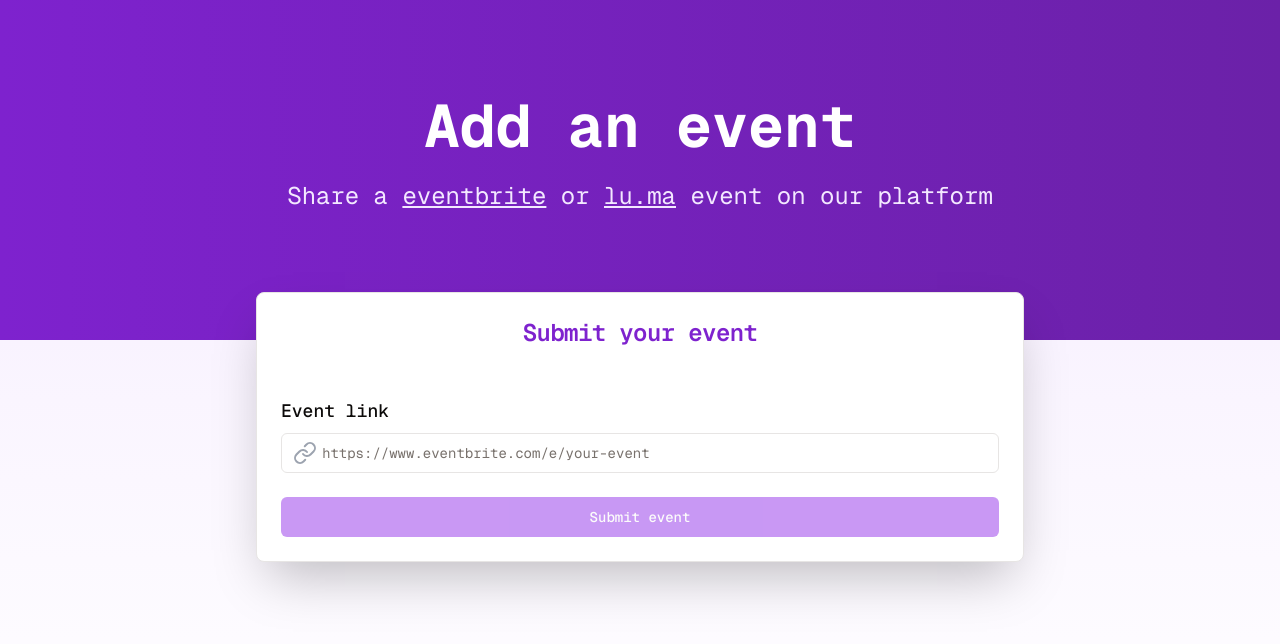
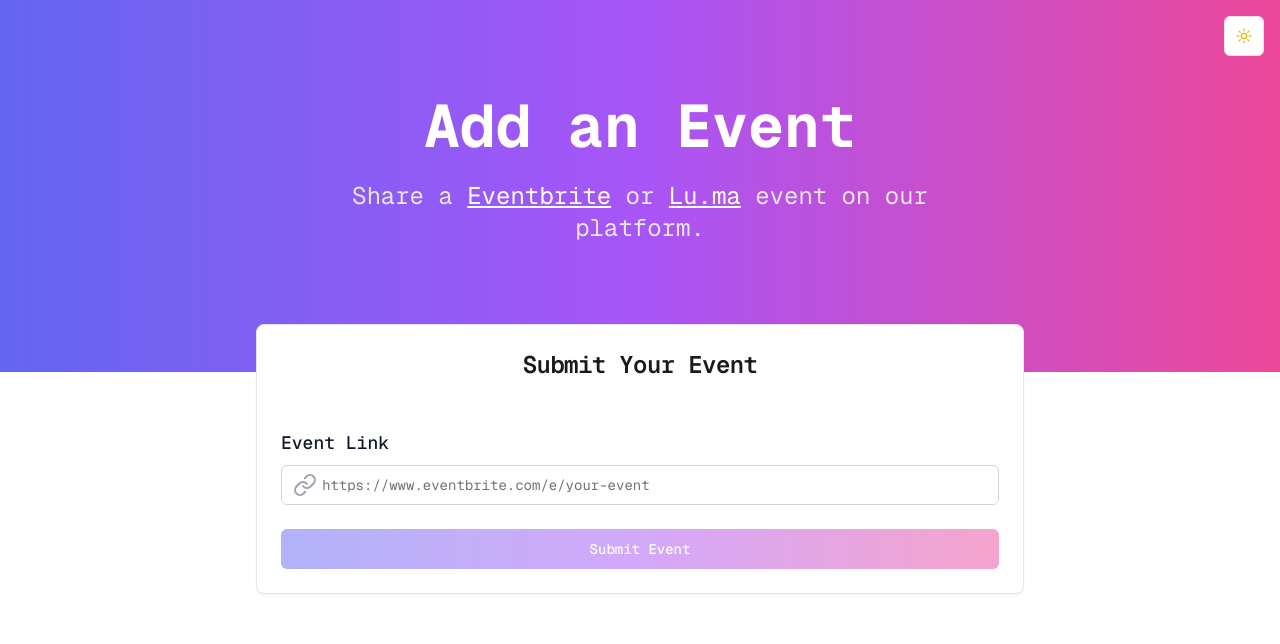
Before and after one commit to jovantan88/HackOMania-Ongod, a Next.js app in the folder hackomania-ongod/: page /register-event in a window 1280 px wide. Shown: the top 644 px of the page. Built offline with nearby package versions, Linux system fonts and the light colour scheme; no server answers.

Commit message:
dark mode

```diff
--- a/hackomania-ongod/src/app/page.js
+++ b/hackomania-ongod/src/app/page.js
@@ -1,7 +1,7 @@
 "use client"
 
 import * as React from "react"
-import { MapPin, Search, Calendar } from 'lucide-react'
+import { MapPin, Search, Calendar, Sun, Moon, Github, Plus } from 'lucide-react'
 import Map, { Marker } from "react-map-gl/mapbox";
 import { Popup, FlyToInterpolator } from "react-map-gl/mapbox";
 import "mapbox-gl/dist/mapbox-gl.css"
@@ -52,6 +52,11 @@
   const [selectedEvent, setSelectedEvent] = React.useState(null)
   const [selectedDetail, setSelectedDetail] = React.useState(null)
   const [session, setSession] = React.useState(null);
+  const [darkMode, setDarkMode] = React.useState(false)
+
+  const mapStyle = darkMode
+    ? "mapbox://styles/kyouran/cm76pavwu00kq01qv61yu5iid"
+    : "mapbox://styles/kyouran/cm763uly101st01r5ae8r2yun"
 
   // Function to handle hover on event card
   const handleEventHover = (event) => {
@@ -147,21 +152,27 @@
   };
 
   return (
-    <div className="flex h-screen flex-col relative">
-      <div className="absolute top-0 right-0 m-4 z-20">
+    <div className={darkMode ? "dark" : ""}>
+      <div className="flex h-screen flex-col relative bg-white dark:bg-gray-900 text-black dark:text-white">
+        <div className="absolute top-0 right-0 m-4 z-20 flex items-center space-x-2">
           {session ? (
             <Button variant="outline" disabled>Logged in</Button>
           ) : (
-          <Button onClick={loginWithGitHub} variant="outline">Sign up with GitHub</Button>
+            <Button onClick={loginWithGitHub} variant="outline">
+              Sign up with <Github className="w-4 h-4 inline-block" />
+            </Button>
           )}
+          <Button variant="outline" onClick={() => setDarkMode(!darkMode)}>
+            {darkMode ? <Moon className="w-4 h-4" /> : <Sun className="w-4 h-4" />}
+          </Button>
         </div>
         <div className="flex flex-1 relative">
-        <div className="w-1/2 max-w-[500px] h-screen overflow-y-scroll border-l">
+          <div className="w-1/2 max-w-[500px] h-screen overflow-y-scroll border-l custom-scrollbar">
             <h2 className="text-xl font-bold p-4">Events</h2>
             {filteredEvents.map((event, index) => (
               <div
                 key={`event-list-${event.id}-${index}`}
-              className="cursor-pointer rounded border-b py-2 px-4 hover:bg-gray-100 transition-colors duration-200"
+                className="cursor-pointer rounded border-b py-2 px-4 hover:bg-gray-100 dark:hover:bg-gray-800 transition-colors duration-200"
                 onClick={() => setSelectedDetail(event)}
                 onMouseEnter={() => handleEventHover(event)}
                 onMouseLeave={handleEventLeave}
@@ -174,7 +185,7 @@
                       {event.location}
                     </p>
                     <div>
-                    <p className="text-xs text-gray-500 float-start text-bottom">{new Date(event.date).toDateString()}</p>
+                      <p className="text-xs text-gray-500 dark:text-gray-400 float-start text-bottom">{new Date(event.date).toDateString()}</p>
                       <p className="text-xs font-bold float-end">{event.price === 0 ? "Free" : `$${event.price}`}</p>
                     </div>
                   </div>
@@ -212,14 +223,14 @@
                 </Select>
               </div>
               <a href={`/register-event`}>
-              <Button>Add event</Button>
+                <Button><Plus className="w-4 h-4 mr-1" /> event</Button>
               </a>
             </div>
             <Map
               ref={mapRef}
               {...viewState}
               onMove={evt => setViewState(evt.viewState)}
-            mapStyle="mapbox://styles/kyouran/cm763uly101st01r5ae8r2yun"
+              mapStyle={mapStyle}
               mapboxAccessToken={process.env.NEXT_PUBLIC_MAPBOX_ACCESS_TOKEN}
             >
               {filteredEvents.map((event, index) => (
@@ -311,7 +322,7 @@
               <DialogDescription className="whitespace-normal break-words">
                 {selectedDetail?.description}
               </DialogDescription>
-            <p className="text-xs text-gray-500">
+              <p className="text-xs text-gray-500 dark:text-gray-400">
                 {selectedDetail?.date && `Date: ${selectedDetail.date}`}
               </p>
             </DialogHeader>
@@ -334,5 +345,23 @@
           </DialogContent>
         </Dialog>
       </div>
+      <style jsx global>{`
+        .custom-scrollbar::-webkit-scrollbar {
+          width: 8px;
+        }
+        .custom-scrollbar::-webkit-scrollbar-track {
+          background-color: #e5e7eb;
+        }
+        .custom-scrollbar::-webkit-scrollbar-thumb {
+          background-color: #888;
+        }
+        .dark .custom-scrollbar::-webkit-scrollbar-track {
+          background-color: #2d2d2d;
+        }
+        .dark .custom-scrollbar::-webkit-scrollbar-thumb {
+          background-color: #444;
+        }
+      `}</style>
+    </div>
   )
 }
--- a/hackomania-ongod/src/app/register-event/page.js
+++ b/hackomania-ongod/src/app/register-event/page.js
@@ -1,41 +1,75 @@
+"use client"
+import * as React from "react"
+import { Sun, Moon } from 'lucide-react'
 import { Card, CardContent, CardHeader, CardTitle } from "@/components/ui/card"
 import RegisterEventForm from "@/components/register-event-form"
+import { Button } from "@/components/ui/button"
 
 export default function RegisterEventPage() {
+  const [darkMode, setDarkMode] = React.useState(false)
+  const [loading, setLoading] = React.useState(false)
+
   return (
-    <div className="min-h-screen flex flex-col bg-gradient-to-b from-purple-100 via-purple-50 to-white">
+    <div className={darkMode ? "dark" : ""}>
+      <div className="min-h-screen flex flex-col bg-white dark:bg-stone-900 transition-colors duration-300">
+        {/* Dark Mode Toggle */}
+        <div className="absolute top-4 right-4 z-20">
+          <Button variant="outline" size="icon" onClick={() => setDarkMode(!darkMode)}>
+            {darkMode ? <Moon className="w-5 h-5 text-yellow-400" /> : <Sun className="w-5 h-5 text-yellow-500" />}
+          </Button>
+        </div>
+
+        {/* Hero Section */}
         <main className="flex-grow">
-        {/* Hero Section */}
-        <section className="bg-gradient-to-r from-purple-700 to-purple-800 text-white py-24">
+          <section
+            className={`py-24 ${
+              darkMode
+                ? "bg-gradient-to-r from-indigo-900 via-purple-900 to-pink-900 text-white"
+                : "bg-gradient-to-r from-indigo-500 via-purple-500 to-pink-500 text-white"
+            }`}
+          >
             <div className="container mx-auto px-6 text-center">
-            <h1 className="text-4xl md:text-5xl lg:text-6xl font-bold mb-6 animate-fade-in">
-              Add an event
+              <h1 className="text-4xl md:text-5xl lg:text-6xl font-bold mb-6 text-white">
+                Add an Event
               </h1>
-            <p className="text-xl md:text-2xl mb-8 text-purple-100 mx-auto">
-              Share a <a href="https://eventbrite.sg" className="underline">eventbrite</a> or <a href="https://lu.ma" className="underline">lu.ma</a> event on our platform
+              <p className="text-xl md:text-2xl mb-8 text-stone-200 mx-auto max-w-2xl">
+                Share a <a href="https://eventbrite.sg" className="underline text-white hover:text-indigo-200">Eventbrite</a> or <a href="https://lu.ma" className="underline text-white hover:text-indigo-200">Lu.ma</a> event on our platform.
               </p>
             </div>
           </section>
 
           {/* Form Section */}
           <section className="container mx-auto px-4 -mt-12 relative z-10 mb-16">
-          <Card className="max-w-3xl mx-auto shadow-2xl">
+            <Card className="max-w-3xl mx-auto dark:bg-stone-800 dark:text-white border dark:border-stone-700">
               <CardHeader className="text-center">
-              <CardTitle className="text-2xl font-semibold text-purple-700">
-                Submit your event
+                <CardTitle className="text-2xl font-semibold text-stone-900 dark:text-stone-100">
+                  Submit Your Event
                 </CardTitle>
               </CardHeader>
               <CardContent className="p-6">
-              <RegisterEventForm />
+                <RegisterEventForm loading={loading} setLoading={setLoading} />
               </CardContent>
             </Card>
           </section>
         </main>
 
-      {/* Decorative Elements */}
+        {/* Background Decorations */}
         <div className="fixed inset-0 -z-10 overflow-hidden">
-        <div className="absolute -top-1/2 -right-1/2 w-96 h-96 bg-purple-200 rounded-full opacity-20 blur-3xl" />
-        <div className="absolute -bottom-1/2 -left-1/2 w-96 h-96 bg-purple-300 rounded-full opacity-20 blur-3xl" />
+          <div
+            className={`absolute -top-1/3 -right-1/3 w-[40rem] h-[40rem] opacity-30 blur-3xl rounded-full ${
+              darkMode
+                ? "bg-gradient-to-br from-indigo-800 to-purple-900"
+                : "bg-gradient-to-br from-indigo-300 to-purple-400"
+            }`}
+          />
+          <div
+            className={`absolute -bottom-1/3 -left-1/3 w-[40rem] h-[40rem] opacity-30 blur-3xl rounded-full ${
+              darkMode
+                ? "bg-gradient-to-tl from-pink-800 to-indigo-900"
+                : "bg-gradient-to-tl from-pink-300 to-indigo-400"
+            }`}
+          />
+        </div>
       </div>
     </div>
   )
--- a/hackomania-ongod/src/components/register-event-form.js
+++ b/hackomania-ongod/src/components/register-event-form.js
@@ -1,36 +1,43 @@
-"use client"
-
-import { useState } from "react"
-import { useActionState } from "react"
-import { Button } from "@/components/ui/button"
-import { Input } from "@/components/ui/input"
-import { Label } from "@/components/ui/label"
-import { Alert, AlertDescription } from "@/components/ui/alert"
-import { registerEvent } from "../actions/actions"
-import { LinkIcon, Loader2 } from "lucide-react"
+"use client";
+import { useState } from "react";
+import { useActionState } from "react";
+import { Button } from "@/components/ui/button";
+import { Input } from "@/components/ui/input";
+import { Label } from "@/components/ui/label";
+import { Alert, AlertDescription } from "@/components/ui/alert";
+import { registerEvent } from "../actions/actions";
+import { LinkIcon, Loader2 } from "lucide-react";
 
 export default function RegisterEventForm() {
-  const [eventLink, setEventLink] = useState("")
-  const [state, formAction] = useActionState(registerEvent, null)
-  const [isSubmitting, setIsSubmitting] = useState(false)
+  const [eventLink, setEventLink] = useState("");
+  const [state, formAction] = useActionState(registerEvent, null);
+  const [isSubmitting, setIsSubmitting] = useState(false);
 
   const handleSubmit = async (e) => {
-    e.preventDefault()
+    e.preventDefault();
     if (eventLink) {
-      setIsSubmitting(true)
-      await formAction(new FormData(e.currentTarget))
-      setIsSubmitting(false)
+      setIsSubmitting(true); // Start the submission process
+      try {
+        await formAction(new FormData(e.currentTarget)); // Perform the form action
+      } catch (error) {
+        console.error("Error during form submission:", error);
+      } finally {
+        setIsSubmitting(false); // Ensure the loader stops even if there's an error
       }
     }
+  };
 
   return (
-    <form onSubmit={handleSubmit} className="space-y-6">
+    <>
+      {/* Form */}
+      <form onSubmit={handleSubmit} className="space-y-6 relative">
+        {/* Event Link Input */}
         <div className="space-y-2">
-        <Label htmlFor="eventLink" className="text-lg">
-          Event link
+          <Label htmlFor="eventLink" className="text-lg font-medium text-gray-900 dark:text-gray-100">
+            Event Link
           </Label>
           <div className="relative">
-          <LinkIcon className="absolute left-3 top-1/2 transform -translate-y-1/2 text-gray-400" />
+            <LinkIcon className="absolute left-3 top-1/2 transform -translate-y-1/2 text-gray-400 dark:text-gray-100" />
             <Input
               type="url"
               id="eventLink"
@@ -39,15 +46,17 @@
               onChange={(e) => setEventLink(e.target.value)}
               placeholder="https://www.eventbrite.com/e/your-event"
               required
-            className="pl-10"
+              className="pl-10 bg-white dark:bg-gray-900 border border-gray-300 dark:border-gray-700 text-gray-900 dark:text-gray-100 placeholder-gray-400 dark:placeholder-gray-500 focus:border-purple-500 dark:focus:border-purple-400 focus:ring-purple-500 dark:focus:ring-purple-400"
               disabled={isSubmitting}
             />
           </div>
         </div>
+
+        {/* Submit Button */}
         <Button
           type="submit"
           disabled={!eventLink || isSubmitting}
-        className="w-full bg-purple-600 hover:bg-purple-700"
+          className="w-full bg-gradient-to-r from-indigo-500 via-purple-500 to-pink-500 hover:from-indigo-600 hover:via-purple-600 hover:to-pink-600 text-white dark:bg-gradient-to-r dark:from-indigo-500 dark:via-purple-400 dark:to-pink-600 dark:hover:from-indigo-300 dark:hover:via-purple-500 dark:hover:to-pink-700 transition-colors duration-200"
         >
           {isSubmitting ? (
             <>
@@ -55,14 +64,30 @@
               Submitting...
             </>
           ) : (
-          'Submit event'
+            "Submit Event"
           )}
         </Button>
+
+        {/* Feedback Alert */}
         {state && (
           <Alert variant={state.success ? "default" : "destructive"}>
-          <AlertDescription>{state.message}</AlertDescription>
+            <AlertDescription className="text-sm">{state.message}</AlertDescription>
           </Alert>
         )}
       </form>
-  )
+
+      {/* Loader Overlay */}
+      {isSubmitting && (
+        <div
+          className="fixed inset-0 z-50 flex items-center justify-center bg-black bg-opacity-50"
+          style={{ pointerEvents: "auto" }} // Ensure the overlay captures pointer events
+        >
+          <div className="flex items-center space-x-3">
+            <Loader2 className="h-8 w-8 animate-spin text-white" />
+            <span className="text-white text-lg">Loading...</span>
+          </div>
+        </div>
+      )}
+    </>
+  );
 }
```
Lines whose indentation alone changed are shown as unchanged.
